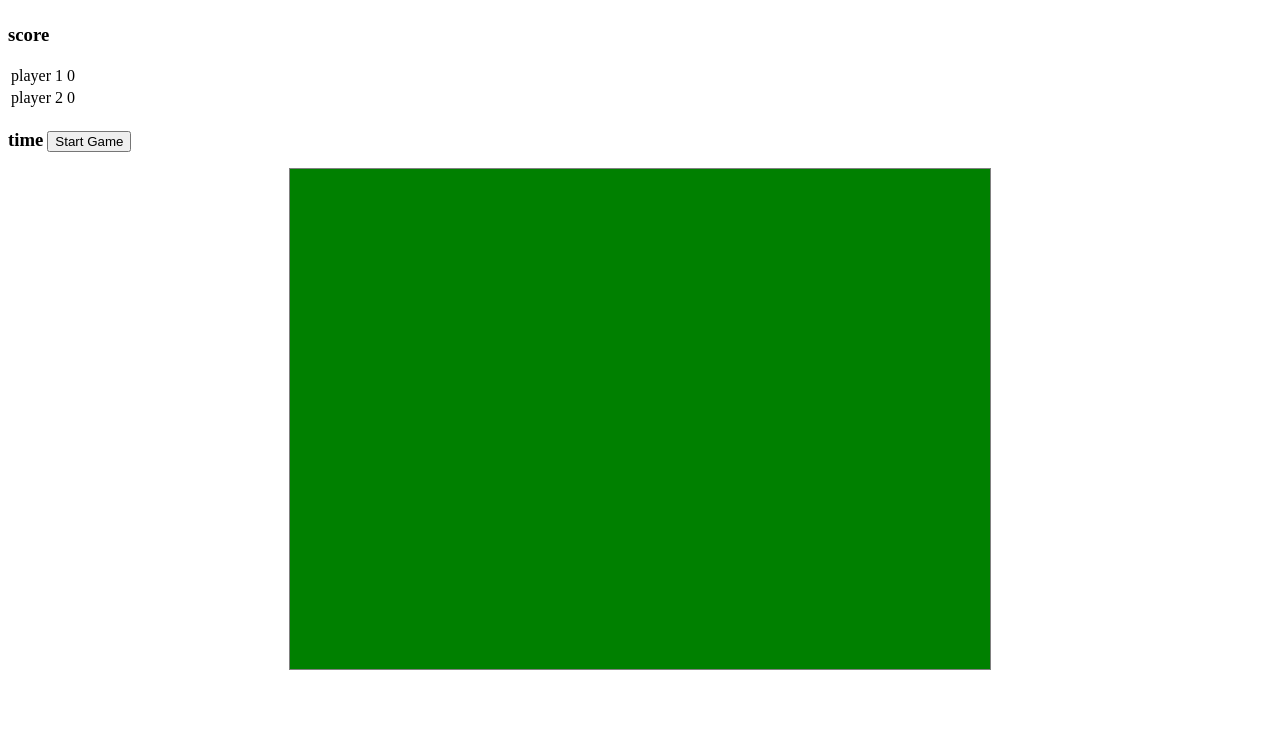
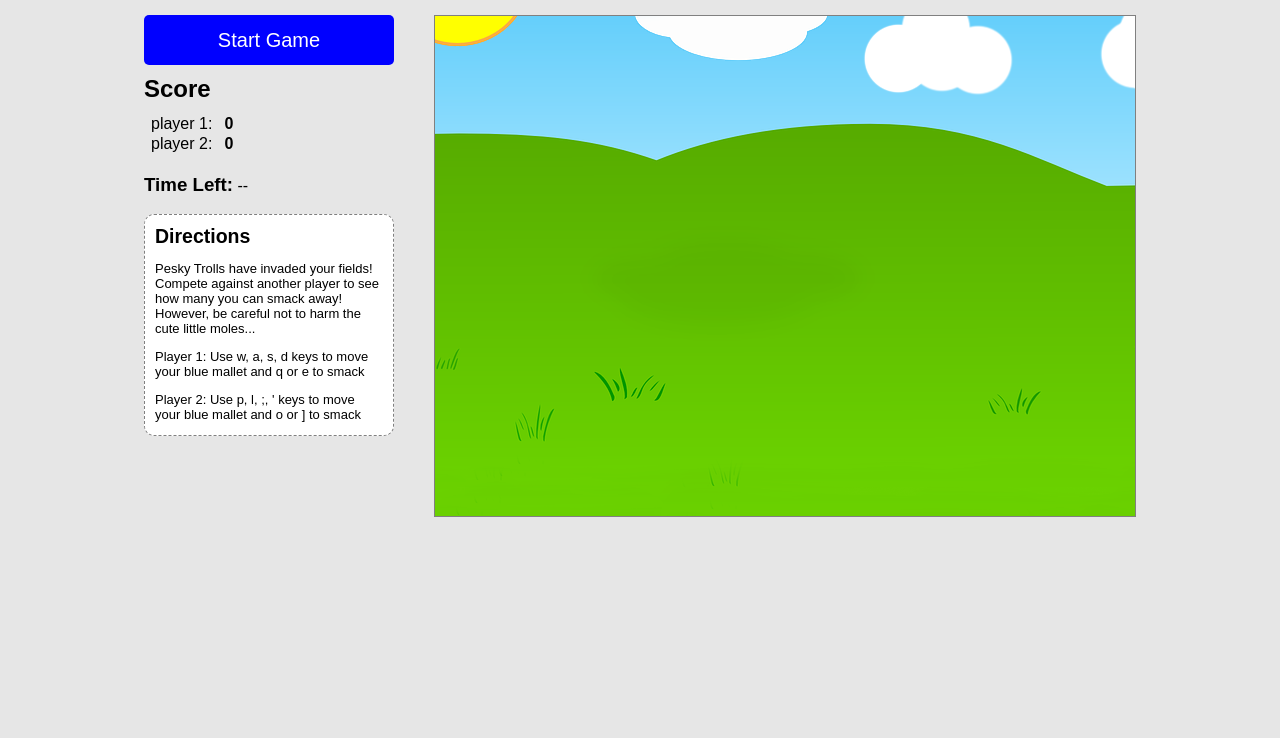
Before and after one commit to emwads/whack-a-troll, a plain HTML site: page index.html in a window 1280 px wide. Shown: the part 62-800 px from the top of the page. Drawn offline with Linux system fonts and the light colour scheme.

Commit message:
basic styling

```diff
--- a/index.html
+++ b/index.html
@@ -8,37 +8,47 @@
     <script src="./lib/keymaster.js" charset="utf-8"></script>
   </head>
   <body>
+      <h1> Whack-a-Troll </h1>
 
-    <section id="introScreen" class="hidden">
-      <h2> this is game info </h2>
-    </section>
 
     <section id='gameScreen'>
-      <header>
-        <h1> Whack-a-troll </h1>
-        <h3>score</h3>
+      <article>
+        <button id="start-button" class="hidden">Start Game</button>
+        <h2>Score</h2>
         <table>
           <tr>
-            <td >player 1</td>
+            <td >player 1: </td>
             <td id="score1">0</td>
           </tr>
           <tr>
-            <td>player 2</td>
+            <td>player 2: </td>
             <td id="score2">0</td>
           </tr>
         </table>
 
-        <h3>time</h3>
-        <span id="time"></span>
+        <h3>Time Left: </h3>
+        <span id="time">--</span>
 
-        <button id="start-button" class="hidden">Start Game</button>
-      </header>
+        <div class='directions'>
+          <h2>Directions</h2>
+          <p>
+            Pesky Trolls have invaded your fields! Compete against another player
+             to see how many you can smack away! However, be careful not to harm
+             the cute little moles...
+          </p>
+          <p>
+            Player 1: Use w, a, s, d keys to move your blue mallet and q or e to
+            smack
+          </p>
+          <p>
+            Player 2: Use p, l, ;, ' keys to move your blue mallet and o or ] to
+            smack
+          </p>
+        </div>
+      </article>
 
       <canvas id="myCanvas" width="700" height="500"></canvas>
     </section>
 
-    <section id="endScreen" class="hidden">
-      <h2>game over!</h2>
-    </section>
   </body>
 </html>
--- a/lib/game-control.js
+++ b/lib/game-control.js
@@ -44,7 +44,7 @@ GameControl.prototype.checkLoaded = function(e, imageKey) {
   this.loaded[imageKey] = true;
 
   if (Object.keys(this.loaded).length === Object.keys(ImageConstants).length) {
-    console.log("all loaded!");
+    // console.log("all loaded!");
 
     const buttonEl = document.getElementById("start-button");
     buttonEl.addEventListener("click", self.start.bind(self));
@@ -124,9 +124,9 @@ GameControl.prototype.animate = function(){
 
 
 GameControl.prototype.end = function () {
-  document.getElementById("endScreen").className = "";
   this.gameParts.trolling = false;
   this.unbindKeyHandlers();
+  this.gameParts.drawEnd();
 
 };
 
--- a/style.css
+++ b/style.css
@@ -1,20 +1,77 @@
+body {
+  font-family: sans-serif;
+  background-color:  #e6e6e6;
+}
 
 canvas {
   border: 1px solid grey;
   display: block;
-  margin: 10px auto;
-  background-color: green;
+  background-color: lightgreen;
+  background-image: url("./image/hill.png");
 }
 
 
-header {
-  height: 200px;
+canvas, article {
+  margin: 20px;
+}
+
+article {
+  width: 250px;
+}
+
+#score1, #score2 {
+  font-weight: bolder;
+}
+
+.directions {
+  background-color: white;
+  border: 1px dashed grey;
+  padding: 0 10px;
+  border-radius: 10px;
+  font-size: 13px;
+}
+
+td{
+  padding: 0 5px;
+}
+
+button {
+  cursor: pointer;
+  width: 100%;
+  background-color: blue;
+  color: white;
+  min-height: 50px;
+  border: none;
+  border-radius: 5px;
+  font-size: 20px;
+}
+
+img {
+  display: inline-block;
 }
 
 h3 {
   display: inline-block;
 }
 
+h2 {
+  display: block;
+  margin: 10px 0;
+}
+
+h1 {
+    margin: 10px auto;
+    width: 300px;
+    text-align: center;
+
+}
+
 .hidden{
   display: none;;
 }
+
+#gameScreen {
+  display: flex;
+  justify-content: center;
+
+}
```
Also changed, not shown: lib/bundle.js, lib/game-parts.js, 1 other file.
